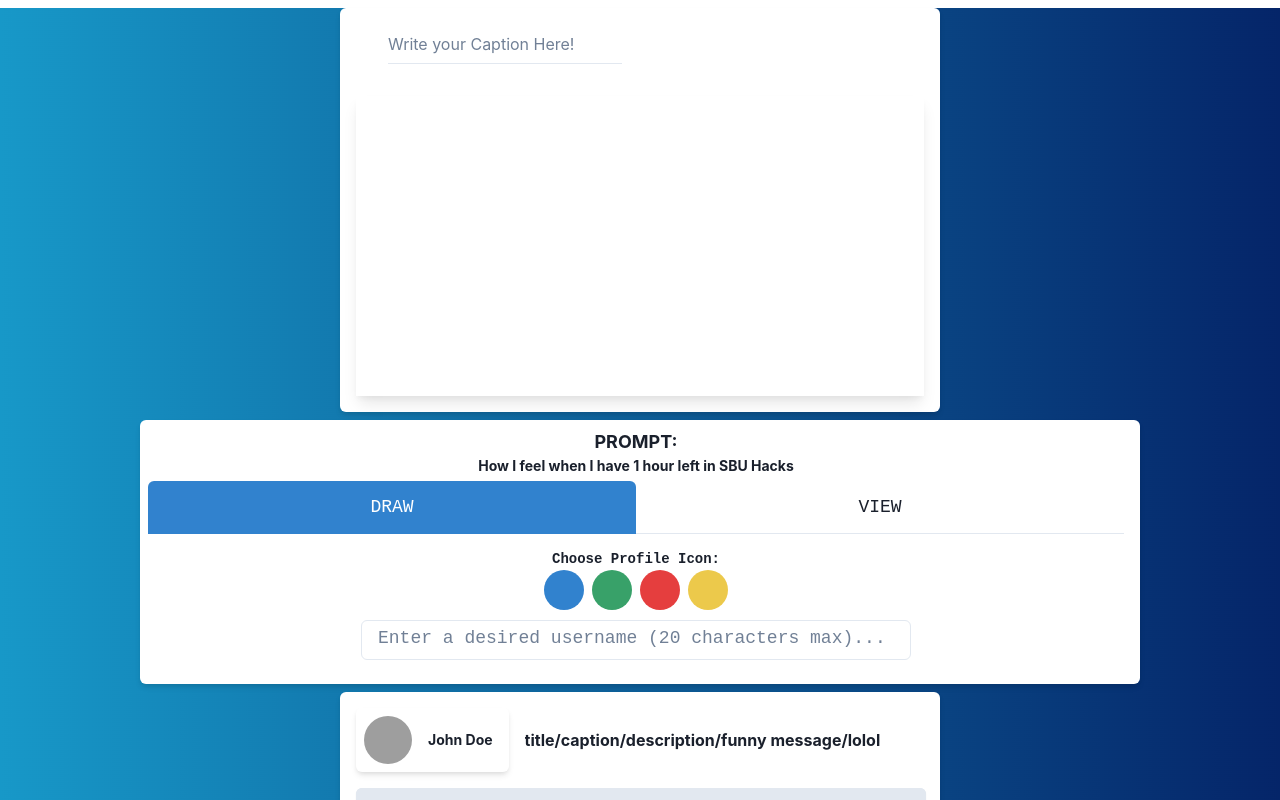
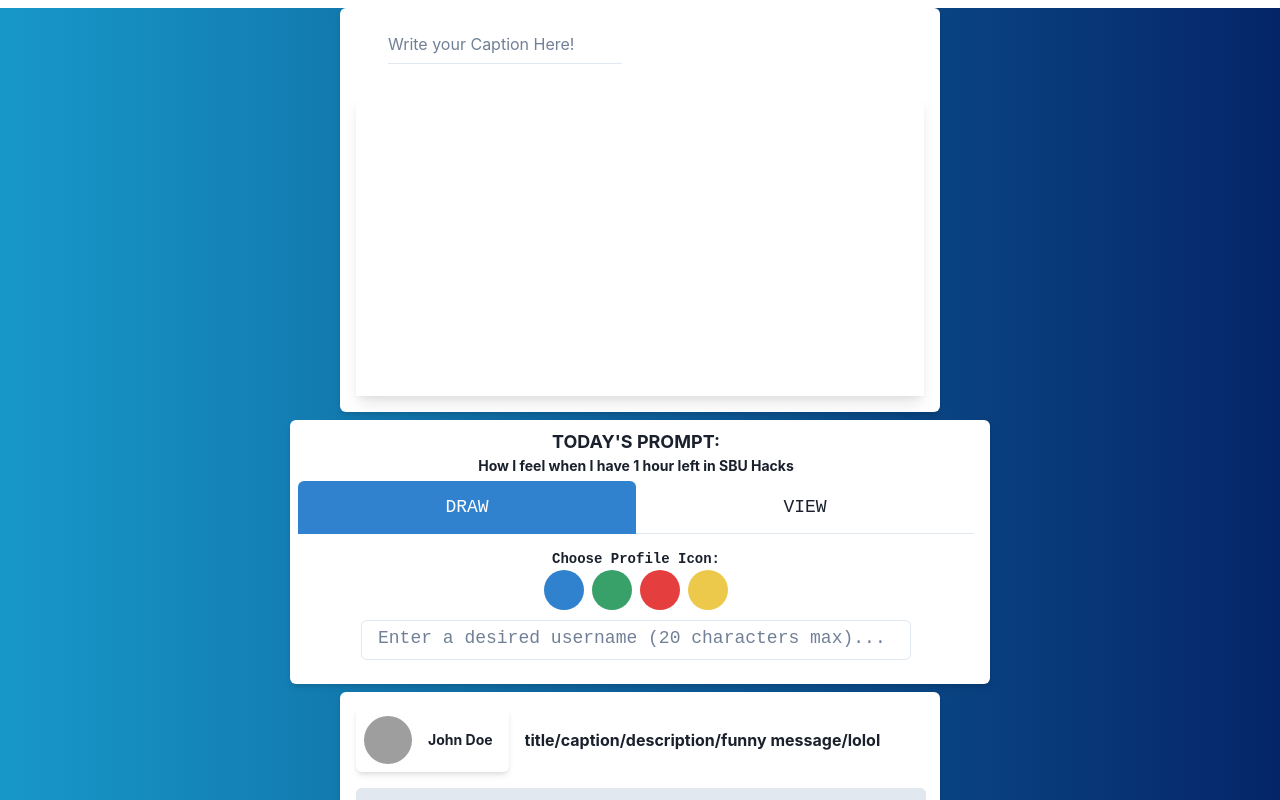
Before and after one commit to dakota-byte/SBUHACKS2024, a React (Create React App) app in the folder app/: page /KyleTest in a window 1280 px wide. Shown: the top 800 px of the page. Built offline with nearby package versions, Linux system fonts and the light colour scheme; grey boxes are pictures that could not be loaded.

Commit message:
width adjust

```diff
--- a/app/src/PromptBox.jsx
+++ b/app/src/PromptBox.jsx
@@ -35,7 +35,7 @@ function PromptBox(props)
                 p = {2}
                 boxShadow = "md"
                 borderRadius = "md"
-                maxWidth="1000px" // Limit width to 400px
+                maxWidth="700px" // Limit width to 400px
                 mx = "auto"
                 marginTop={0}
                 marginBottom={2}
@@ -49,7 +49,7 @@ function PromptBox(props)
                         textOverflow="ellipsis"
                         textAlign="center"
                     >
-                        PROMPT:
+                        TODAY'S PROMPT:
                     </Text>
 
                     <Text
```
